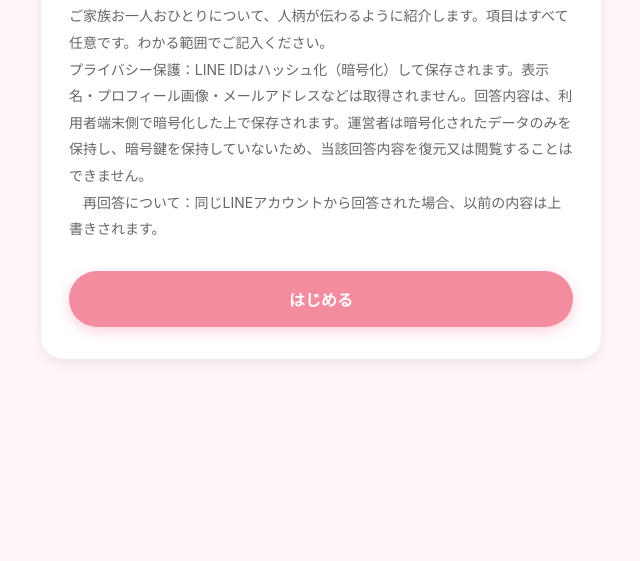
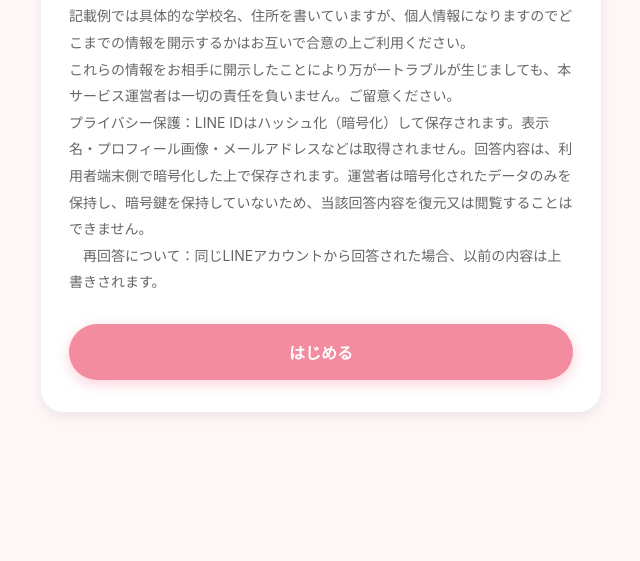
Before and after one commit to marriagesketch/-familyintroduction-, a plain HTML site: page index.html in a window 1280 px wide. Shown: the part 239-800 px from the top of the page, without its empty margins (319-959 px from the left). Drawn offline with Linux system fonts and the light colour scheme.

Commit message:
Update index.html

```diff
--- a/index.html
+++ b/index.html
@@ -33,6 +33,8 @@
       <h1 class="top-title">家族紹介</h1>
       <p class="top-desc">
         ご家族お一人おひとりについて、人柄が伝わるように紹介します。項目はすべて任意です。わかる範囲でご記入ください。<br>
+        記載例では具体的な学校名、住所を書いていますが、個人情報になりますのでどこまでの情報を開示するかはお互いで合意の上ご利用ください。<br>
+        これらの情報をお相手に開示したことにより万が一トラブルが生じましても、本サービス運営者は一切の責任を負いません。ご留意ください。<br>
         プライバシー保護：LINE IDはハッシュ化（暗号化）して保存されます。表示名・プロフィール画像・メールアドレスなどは取得されません。回答内容は、利用者端末側で暗号化した上で保存されます。運営者は暗号化されたデータのみを保持し、暗号鍵を保持していないため、当該回答内容を復元又は閲覧することはできません。<br>
       　再回答について：同じLINEアカウントから回答された場合、以前の内容は上書きされます。
       </p>
@@ -57,7 +59,9 @@
       <div class="profile-card">
         <p class="profile-card-label">家族紹介について</p>
         <p class="field-hint family-intro-desc">
-          ご家族お一人おひとりについて、人柄が伝わるように紹介します。項目はすべて任意です。わかる範囲でご記入ください。
+          ご家族お一人おひとりについて、人柄が伝わるように紹介します。項目はすべて任意です。わかる範囲でご記入ください。<br>
+          記載例では具体的な学校名、住所を書いていますが、個人情報になりますのでどこまでの情報を開示するかはお互いで合意の上ご利用ください。<br>
+          これらの情報をお相手に開示したことにより万が一トラブルが生じましても、本サービス運営者は一切の責任を負いません。ご留意ください。
         </p>
       </div>
       <p class="drag-hint">カード左上の「▲▼」ボタンで、並び順を入れ替えられます。</p>
```
